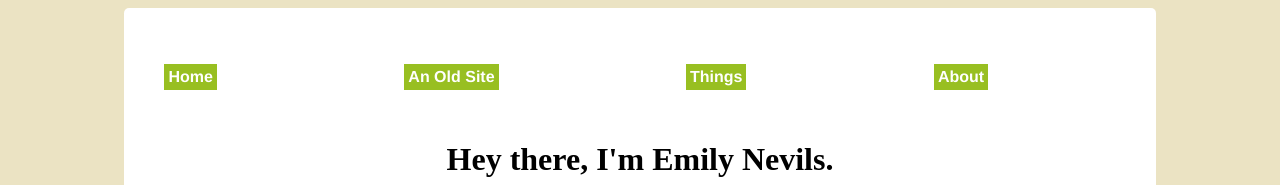
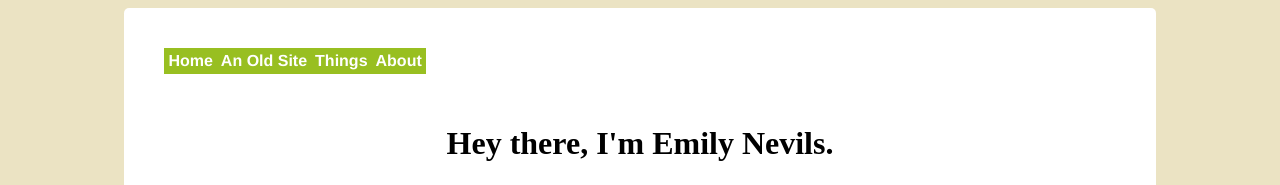
Before and after one commit to J4502-SS19/Emily-Nevils, a plain HTML site: page index.html in a window 1280 px wide. Shown: the top 185 px of the page. Drawn offline with Linux system fonts and the light colour scheme.

Commit message:
Update style.css

```diff
--- a/style.css
+++ b/style.css
@@ -34,14 +34,13 @@ body{
   padding: 0;
   list-style-type: none;
 }
-#nav li {
+#nav {
   display:flex;
   flex-flow: row wrap;
   flex-grow: 1;
   border-radius: 30px;
   padding: 30px;
 	margin: auto;
-
 }
 #nav a:link, #nav a:visited {
   display:flex;
```
